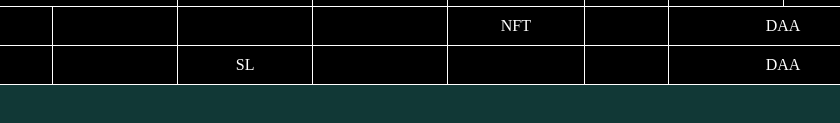
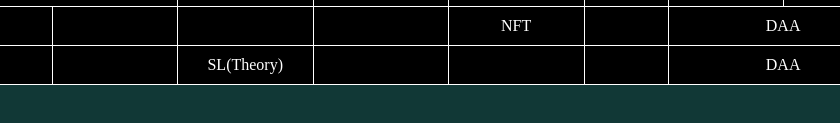
Before and after one commit to Bhuvant925/Bhuvant25.github.io, a plain HTML site: page index.html in a window 1280 px wide. Shown: the part 227-350 px from the top of the page, 237-1077 px from the left. Drawn offline with Linux system fonts and the light colour scheme.

Commit message:
update index.html
Not getting updated

```diff
--- a/index.html
+++ b/index.html
@@ -83,7 +83,7 @@
                 <th id="day">Saturday</th>
                 <td></td>
                 <td></td>
-                <td ><a target="_blank">SL</a></td>
+                <td ><a target="_blank">SL(Theory)</a></td>
                 <td></td>
                 <td></td>
                 <td></td>
```
